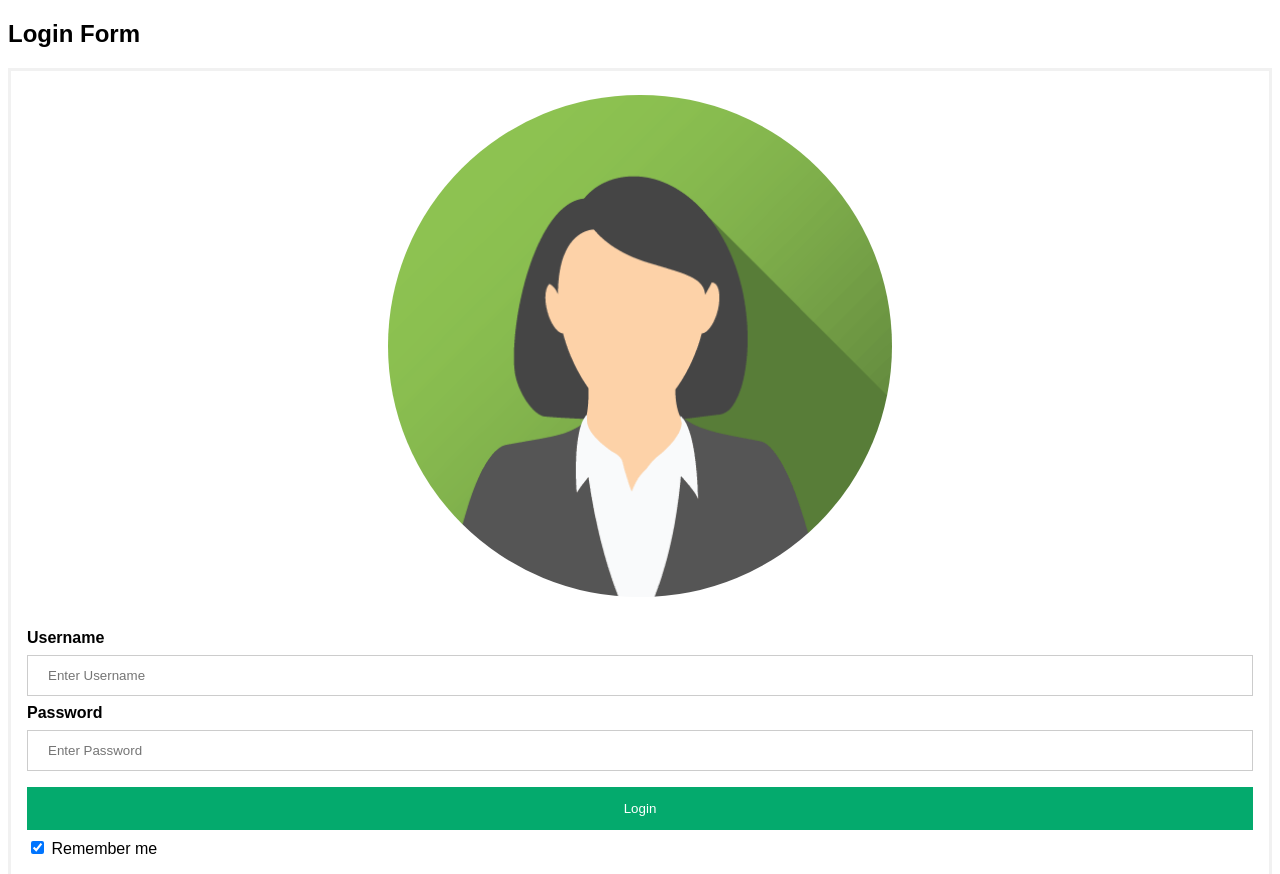
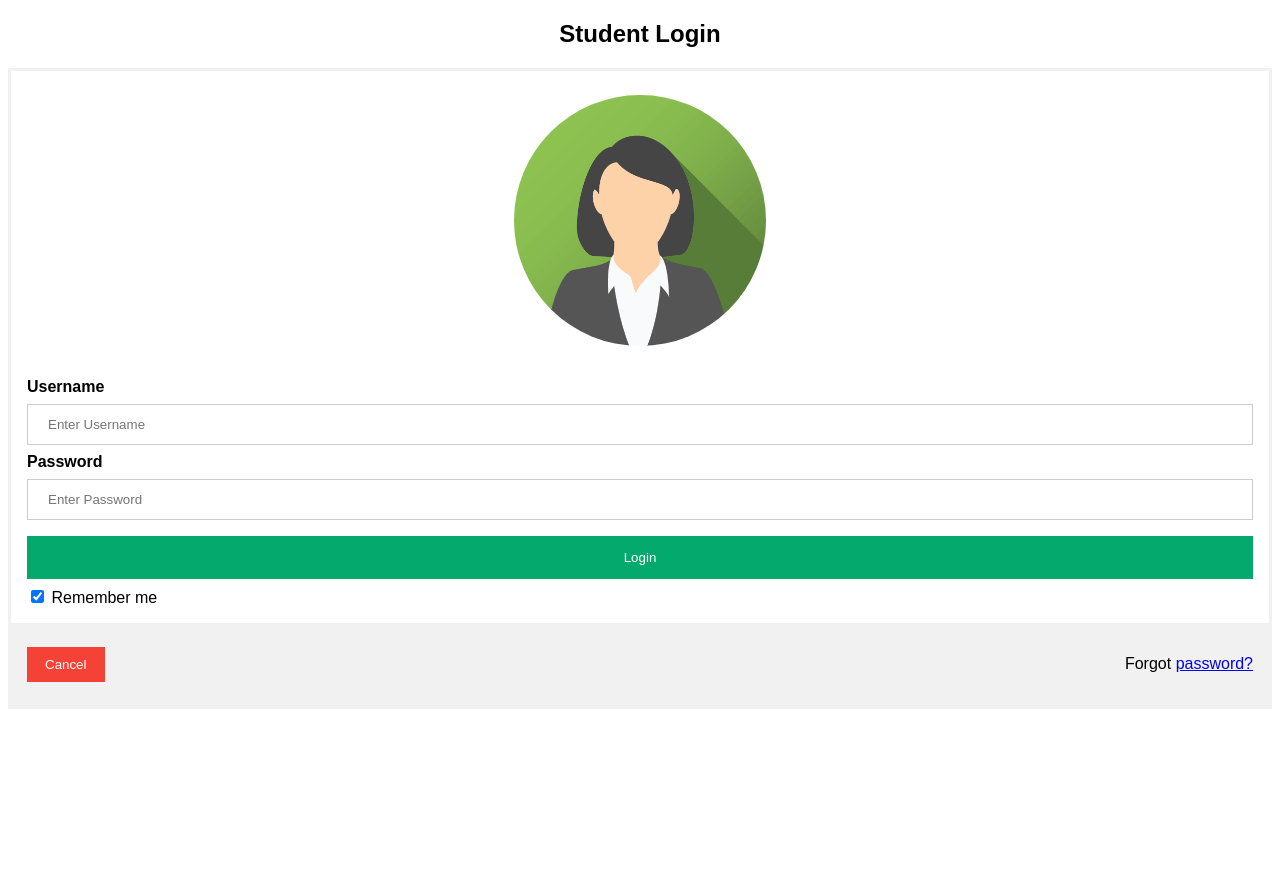
Before and after one commit to Giriparam/login-new, a plain HTML site: page index.html in a window 1280 px wide. Shown: the top 874 px of the page. After the commit the page ends 800 px from the top, so only its background shows below. Drawn offline with Linux system fonts and the light colour scheme.

Commit message:
Update all changes

```diff
--- a/index.html
+++ b/index.html
@@ -41,7 +41,7 @@ button:hover {
 }
 
 img.avatar {
-  width: 40%;
+  width: 20%;
   border-radius: 50%;
 }
 
@@ -68,7 +68,7 @@ span.psw {
 </head>
 <body>
 
-<h2>Login Form</h2>
+<Center><h2>Student Login</h2></Center>
 
 <form action="/action_page.php" method="post">
   <div class="imgcontainer">
```
